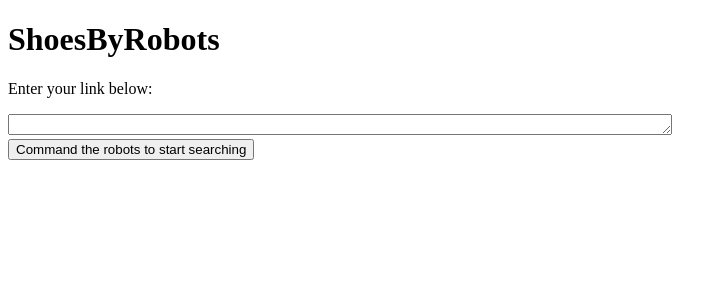
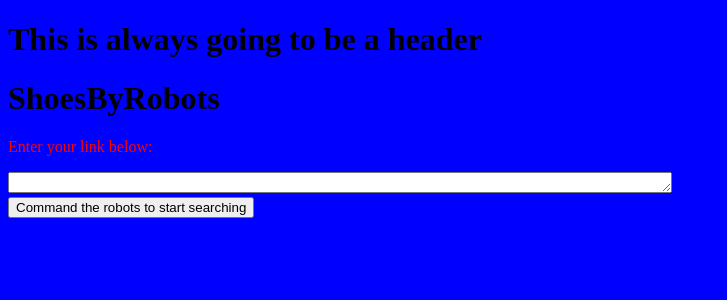
Before and after one commit to Ging3y/ShoesByRobots, a Django app: page / in a window 1280 px wide. Shown: the top 300 px of the page, without its empty margins (0-727 px from the left). Run offline with Django 3.2, Linux system fonts and the light colour scheme.

Commit message:
Added static file for css files, as well as modified block contents for header and menus

```diff
--- a/ShoesByRobots/settings.py
+++ b/ShoesByRobots/settings.py
@@ -118,3 +118,6 @@ USE_TZ = True
 # https://docs.djangoproject.com/en/2.0/howto/static-files/
 
 STATIC_URL = '/static/'
+STATICFILES_DIRS = [
+    os.path.join(BASE_DIR, "static"),
+]
--- /dev/null
+++ b/static/ShoesByRobots/style.css
@@ -0,0 +1,11 @@
+p {
+    color: red;
+}
+
+body {
+    background: blue;
+}
+
+ol {
+    color: green;
+}
--- /dev/null
+++ b/templates/header.html
@@ -0,0 +1,20 @@
+{% load static %}
+
+<!DOCTYPE html>
+<html lang="en">
+<head>
+    <meta charset="UTF-8">
+    <title>ShoesByRobots</title>
+    <link rel="stylesheet" type="text/css" href="{% static 'ShoesByRobots/style.css' %}" />
+</head>
+<body>
+
+    <h1> This is always going to be a header </h1>
+
+    {% block content %}
+
+
+    {%  endblock %}
+
+</body>
+</html>
--- a/templates/index.html
+++ b/templates/index.html
@@ -1,11 +1,6 @@
-<!DOCTYPE html>
-<html lang="en">
-<head>
-    <meta charset="UTF-8">
-    <title>ShoesByRobots</title>
-</head>
-<body>
+{% extends 'header.html' %}
 
+{% block content %}
     <h1> ShoesByRobots </h1>
     <p> Enter your link below: </p>
     <form action = "{%  url 'shoe_info' %}" >
@@ -15,5 +10,4 @@
 
     </form>
 
-</body>
-</html>
+{% endblock %}
```
Also changed, not shown: templates/shoe_info.html (+4 -9 lines), ShoesByRobots/urls.py (line endings or trailing spaces).
